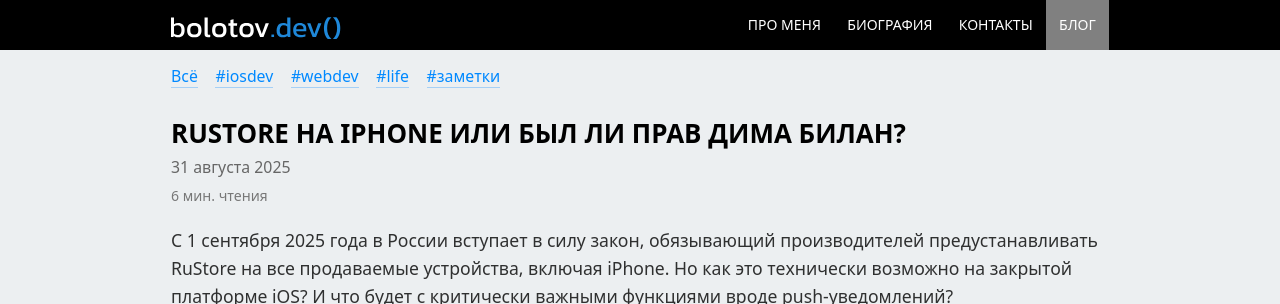
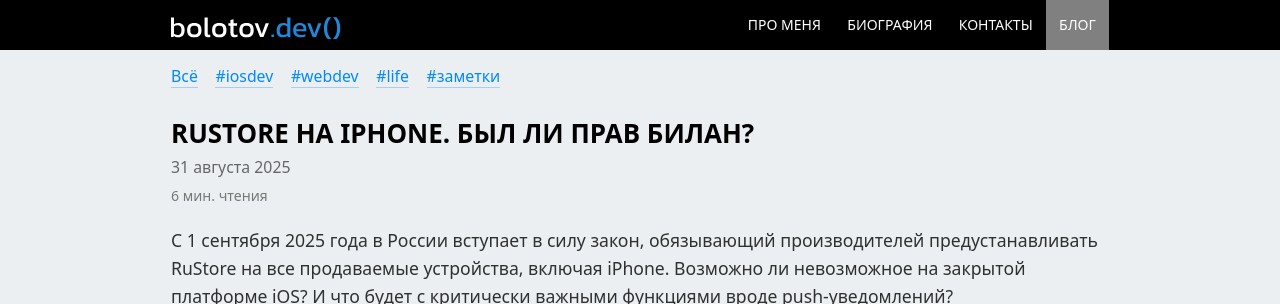
Before and after one commit to artembolotov/artembolotov.github.io, a Jekyll site: the page built from blog/_posts/2025-08-31-rustore-ios.md, in a window 1280 px wide and 900 px high, cut to the strip 0-304 px from the top of the window. Built offline with Jekyll 4.4.1, drawn with Linux system fonts in a browser that asks for light colours; some of the changed text lies outside the part shown.

Commit message:
Updated rustore

```diff
--- a/blog/_posts/2025-08-31-rustore-ios.md
+++ b/blog/_posts/2025-08-31-rustore-ios.md
@@ -1,12 +1,12 @@
 ---
-title: "RuStore на iPhone или был ли прав Дима Билан?"
+title: "RuStore на iPhone. Был ли прав Билан?"
 description: "Как может работать обязательный российский магазин приложений на iOS и что будет с push-уведомлениями"
 tags: [iosdev, notes]
 image: /blog/img/2025-08-31-rustore-ios/rustore.png
 draft: true
 ---
 
-С 1 сентября 2025 года в России вступает в силу закон, обязывающий производителей предустанавливать RuStore на все продаваемые устройства, включая iPhone. Но как это технически возможно на закрытой платформе iOS? И что будет с критически важными функциями вроде push-уведомлений?
+С 1 сентября 2025 года в России вступает в силу закон, обязывающий производителей предустанавливать RuStore на все продаваемые устройства, включая iPhone. Возможно ли невозможное на закрытой платформе iOS? И что будет с критически важными функциями вроде push-уведомлений?
 
 {% include img.html src="rustore.png" alt="RuStore на iPhone?" %}
 
@@ -164,16 +164,16 @@
 
 ### Преимущества такого подхода:
 
-Реальная техническая возможность реализации
-Независимость от решений Apple
-Кроссплатформенность (работает на Android и iOS)
-Возможность push-уведомлений через Web Push API
+- Реальная техническая возможность реализации
+- Независимость от решений Apple
+- Кроссплатформенность (работает на Android и iOS)
+- Возможность push-уведомлений через Web Push API
 
 ### Недостатки:
 
-Ограниченная интеграция с системой
-Менее надёжные push-уведомления
-Необходимость переписывания существующих нативных приложений
+- Ограниченная интеграция с системой
+- Менее надёжные push-уведомления
+- Необходимость переписывания существующих нативных приложений
 
 ## Техническая реальность vs политические амбиции
 
```
Also changed, not shown: other parts of blog/_posts/2025-08-31-rustore-ios.md (+1 -1 lines).
